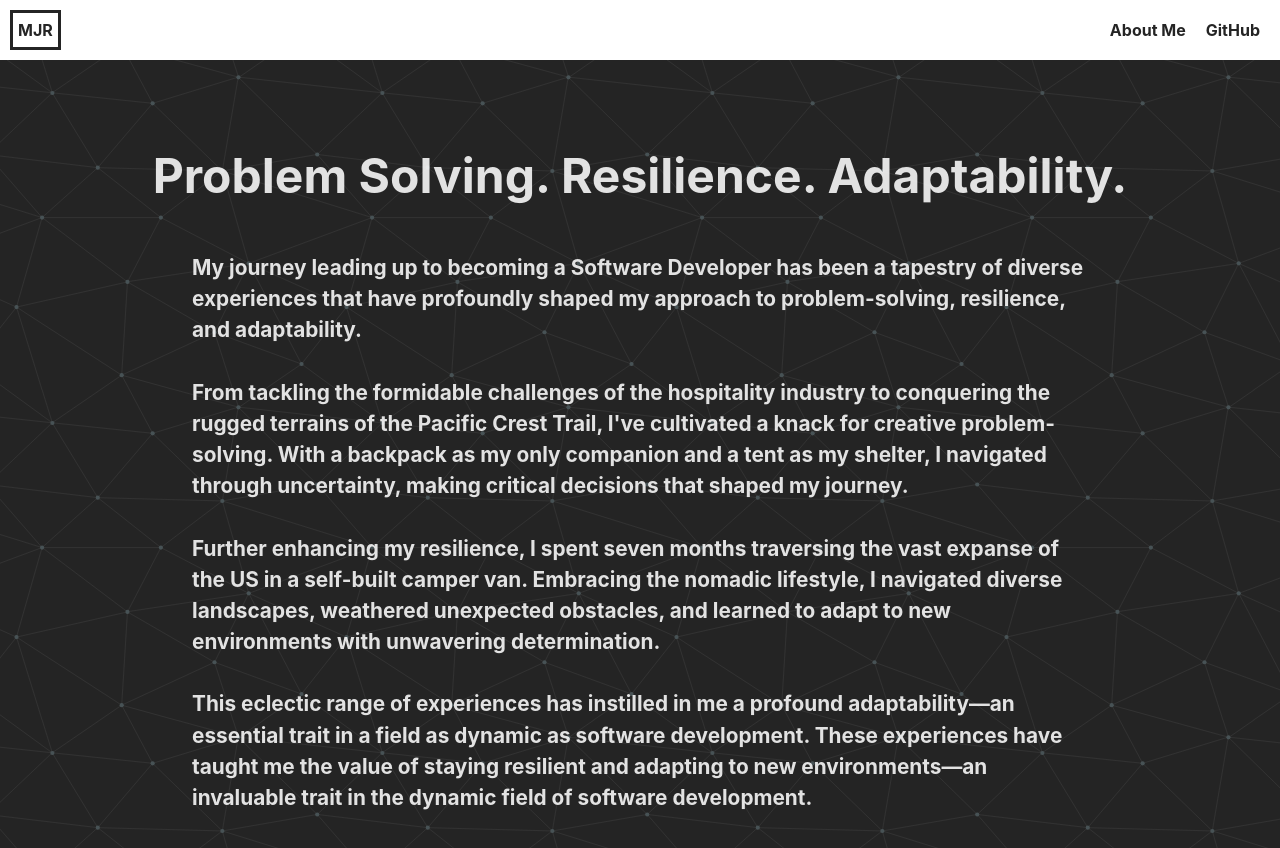
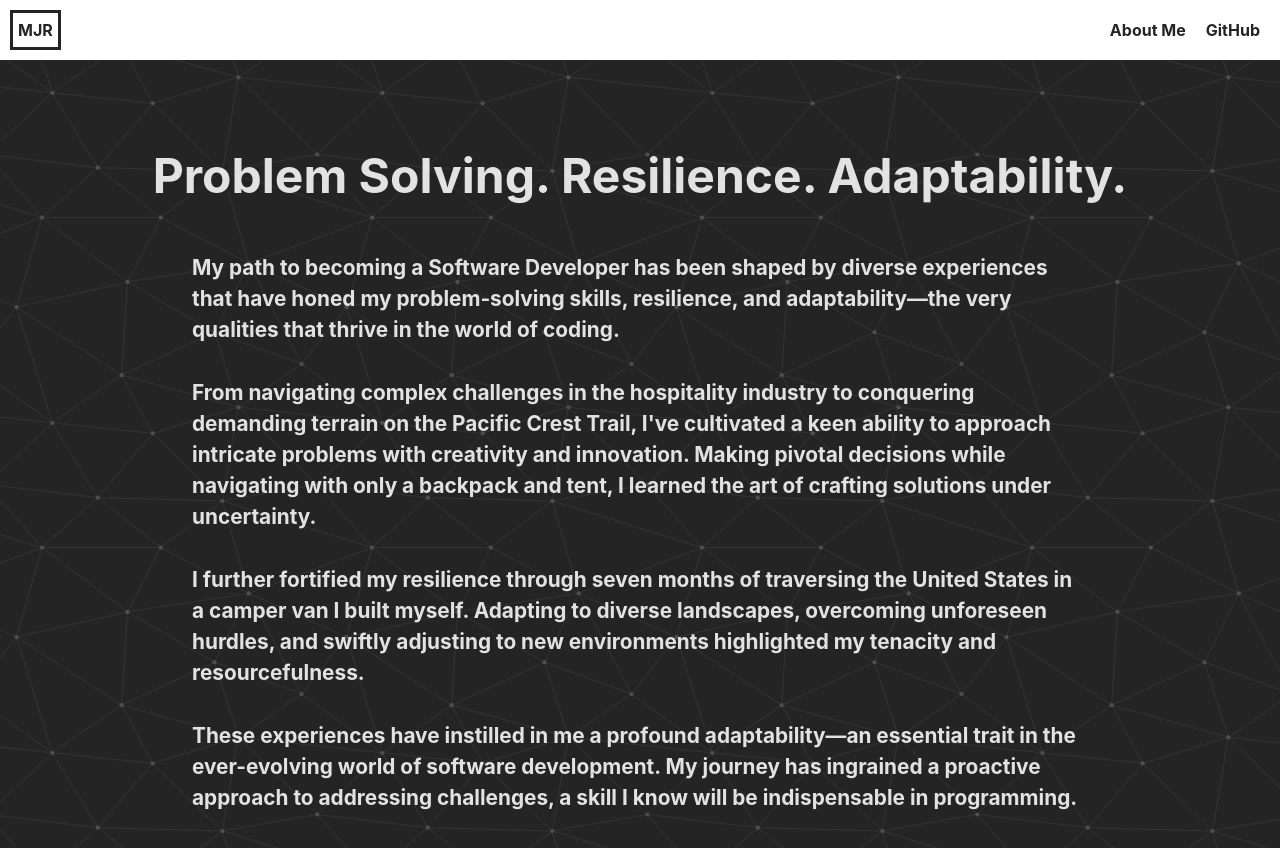
Before and after one commit to Michael-Riordan/Portfolio-Website, a React (Vite) app: page /About in a window 1280 px wide. Shown: the top 848 px of the page. Built offline with nearby package versions, Linux system fonts and the light colour scheme.

Commit message:
alter about me <p>

```diff
--- a/src/App.css
+++ b/src/App.css
@@ -1,4 +1,5 @@
 body {
   background-color: #242424;
   margin: 0;
+  height: max-content;
 }
--- a/src/App.jsx
+++ b/src/App.jsx
@@ -6,7 +6,6 @@ import './css/NavBar.css'
 import './css/LandingPage.css'
 import'./css/about.css'
 
-<css></css>
 import { createBrowserRouter as Routes, Route, BrowserRouter, createBrowserRouter, createRoutesFromElements, RouterProvider } from 'react-router-dom'
 
 function App() {
--- a/src/components/about.jsx
+++ b/src/components/about.jsx
@@ -6,31 +6,23 @@ export default function About() {
                 <header id='about-header'>
                     <h1 id='about-header-content'>Problem Solving. Resilience. Adaptability.</h1>
                     <p id='about-description'>
-                    My journey leading up to becoming a Software Developer has been a tapestry of diverse experiences
-                    that have profoundly shaped my approach to problem-solving, resilience, and adaptability.
-                    <br/> <br/>
-
-                    From tackling the formidable challenges of the hospitality industry to
-                    conquering the rugged terrains of the Pacific Crest Trail,
-                    I've cultivated a knack for creative problem-solving.
-                    With a backpack as my only companion and a tent as my shelter,
-                    I navigated through uncertainty, making critical decisions that shaped my journey.
-                    <br/> <br/>
-
-                    Further enhancing my resilience, I spent seven months traversing the vast expanse
-                    of the US in a self-built camper van. Embracing the nomadic lifestyle,
-                    I navigated diverse landscapes, weathered unexpected obstacles, and learned to adapt
-                    to new environments with unwavering determination.
-                    <br/> <br/>
-
-                    This eclectic range of experiences has instilled in me a profound adaptability—an essential
-                    trait in a field as dynamic as software development.
-                    These experiences have taught me the value of staying resilient and adapting to new environments—an
-                    invaluable trait in the dynamic field of software development.
-                    <br/> <br/>
-
-                    As I embark on my journey in the world of software, I am excited to leverage my unique experiences
-                    to contribute to the success of the team and create meaningful contributions to the projects ahead.
+                        My path to becoming a Software Developer has been shaped by diverse experiences that have honed
+                        my problem-solving skills, resilience, and adaptability—the very qualities that thrive in the world of coding.
+                        <br/> <br/>
+                        From navigating complex challenges in the hospitality industry to conquering demanding terrain on the Pacific Crest Trail,
+                        I've cultivated a keen ability to approach intricate problems with creativity and innovation. Making pivotal decisions
+                        while navigating with only a backpack and tent, I learned the art of crafting solutions under uncertainty.
+                        <br/><br/>
+                        I further fortified my resilience through seven months of traversing the United States in a camper van I built myself.
+                        Adapting to diverse landscapes, overcoming unforeseen hurdles, and swiftly adjusting to new environments highlighted my
+                        tenacity and resourcefulness.
+                        <br/><br/>
+                        These experiences have instilled in me a profound adaptability—an essential trait in the ever-evolving world of
+                        software development. My journey has ingrained a proactive approach to addressing challenges, a skill I know will
+                        be indispensable in programming.
+                        <br/><br/>
+                        As I embark on my software journey, I'm excited to leverage my distinct experiences to contribute to team
+                        success and bring a fresh perspective to projects ahead.
                     </p>
                 </header>
             </section>
--- a/src/components/landingPage.jsx
+++ b/src/components/landingPage.jsx
@@ -8,6 +8,7 @@ import nodeJSLogo from '../assets/icons8-node-js.svg'
 import githubLogo from '../assets/icons8-github.svg'
 import pythonLogo from '../assets/icons8-python.svg'
 import lrmobilenotaryHomepage from '../assets/lrmobilenotary-homepage-capture-1.webp'
+import { Link } from 'react-router-dom'
 
 export default function LandingPage() {
     const handleProjectClick = () => {
--- a/src/css/about.css
+++ b/src/css/about.css
@@ -2,7 +2,7 @@
     display: flex;
     flex-direction: column;
     background-image: url('../assets/endless-constellation.svg');
-    height: 150vh;
+    height: max-content;
 }
 
 #about-header {
@@ -21,3 +21,10 @@
     padding-top: 0;
     font-weight: bold;
 }
+
+@media (orientation: portrait) {
+
+    #about-description {
+        padding: 10vw;
+    }
+}
```
